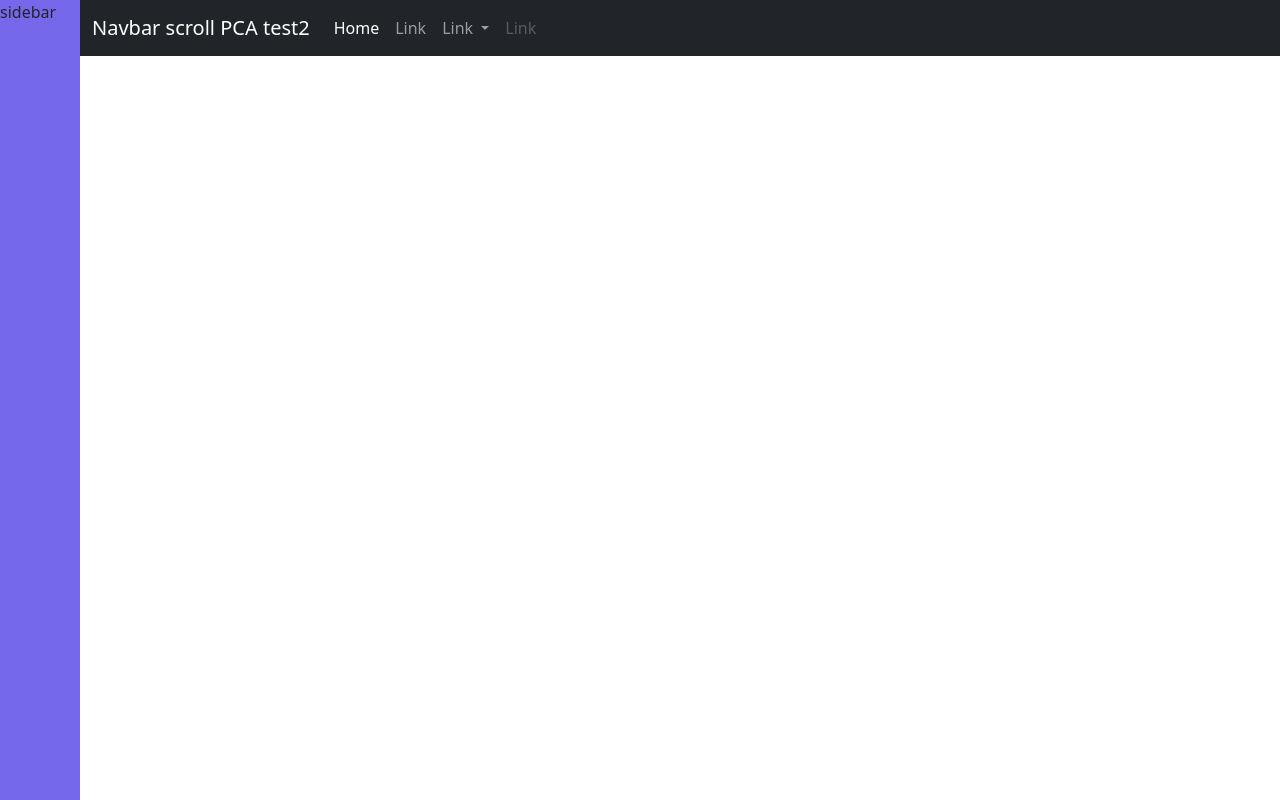
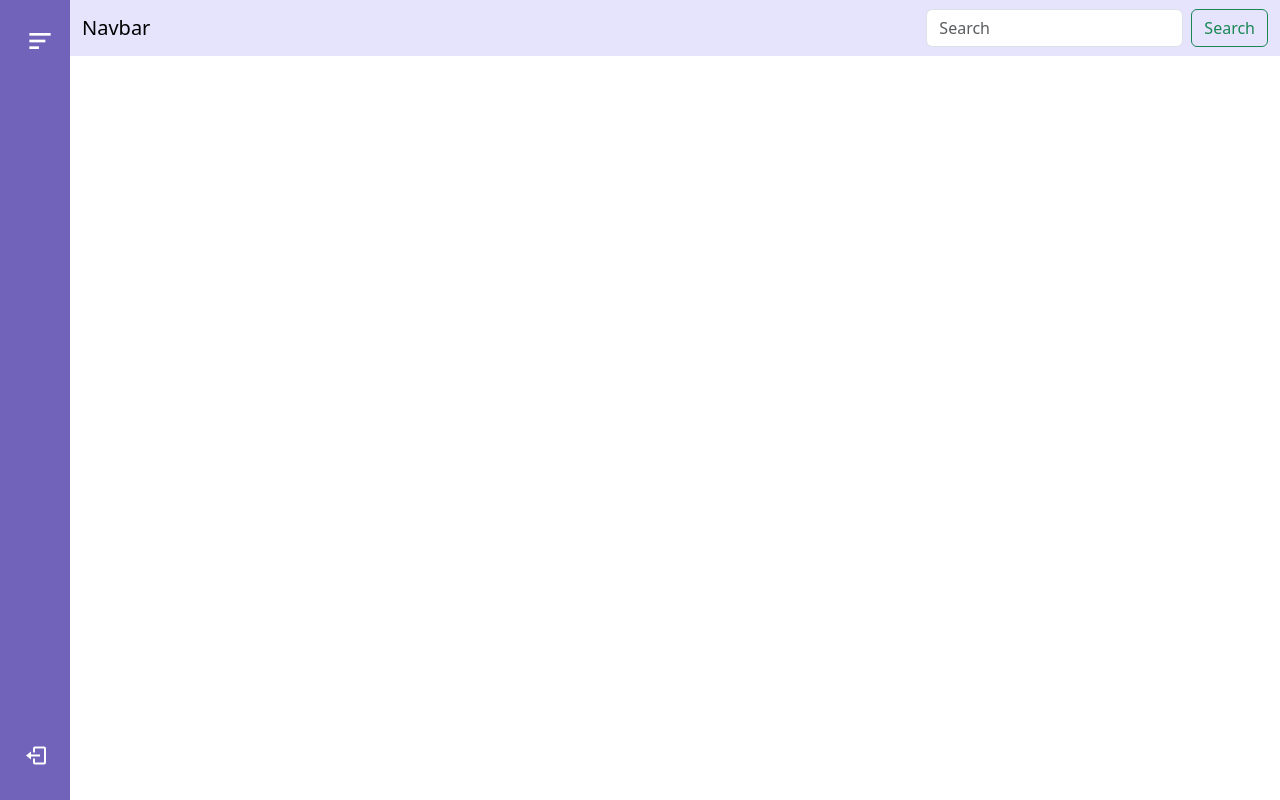
Before and after one commit to Andygggg/Vue3_Vite-boostape5, a Vue app: page / in a window 1280 px wide. Built offline with nearby package versions, Linux system fonts and the light colour scheme.

Commit message:
fix: sidebar and navbar 二稿

```diff
--- a/index.html
+++ b/index.html
@@ -1,9 +1,12 @@
-<!DOCTYPE html>
+<!doctype html>
 <html lang="en">
   <head>
-    <meta charset="UTF-8">
-    <link rel="icon" href="/favicon.ico">
-    <meta name="viewport" content="width=device-width, initial-scale=1.0">
+    <meta charset="UTF-8" />
+    <meta name="viewport" content="width = device-width, initial-scale=1 ,maximum-scale =1" />
+    <link rel="icon" href="/favicon.ico" />
+    <link href="https://unpkg.com/boxicons@2.1.4/css/boxicons.min.css" rel="stylesheet" />
+    <link rel="stylesheet" href="https://fonts.googleapis.com/css?family=Tangerine" />
+    <meta name="viewport" content="width=device-width, initial-scale=1.0" />
     <title>Vue3 Vite boostape5</title>
   </head>
   <body>
--- a/src/assets/base.css
+++ b/src/assets/base.css
@@ -19,6 +19,9 @@
   --vt-c-text-light-2: rgba(60, 60, 60, 0.66);
   --vt-c-text-dark-1: var(--vt-c-white);
   --vt-c-text-dark-2: rgba(235, 235, 235, 0.64);
+  --main-color: rgba(113, 99, 186, 255);
+  --color-dark: #1d2231;
+  --text-gray: #8390a2;
 }
 
 /* semantic color variables for this project */
--- a/src/content/Project/index.vue
+++ b/src/content/Project/index.vue
@@ -22,7 +22,8 @@ import NavBer from '../../views/Menu/NavBar.vue'
   display: flex;
 }
 .menu_left {
-  width: auto;
+  width: 70px;
+  z-index: 100;
 }
 .menu_right {
   width: auto;
--- a/src/views/Menu/NavBar.vue
+++ b/src/views/Menu/NavBar.vue
@@ -1,53 +1,12 @@
 <template>
   <div>
-    <nav class="navbar navbar-expand-lg navbar-dark bg-dark">
+    <nav class="navbar navbar-light" style="background-color: #e6e3fd">
       <div class="container-fluid">
-        <a class="navbar-brand" href="#">Navbar scroll PCA test2</a>
-        <button
-          class="navbar-toggler"
-          type="button"
-          data-bs-toggle="collapse"
-          data-bs-target="#navbarScroll"
-          aria-controls="navbarScroll"
-          aria-expanded="false"
-          aria-label="Toggle navigation"
-        >
-          <span class="navbar-toggler-icon"></span>
-        </button>
-        <div class="collapse navbar-collapse" id="navbarScroll">
-          <ul
-            class="navbar-nav me-auto my-2 my-lg-0 navbar-nav-scroll"
-            style="--bs-scroll-height: 100px"
-          >
-            <li class="nav-item">
-              <a class="nav-link active" aria-current="page" href="#">Home</a>
-            </li>
-            <li class="nav-item">
-              <a class="nav-link" href="#">Link</a>
-            </li>
-            <li class="nav-item dropdown">
-              <a
-                class="nav-link dropdown-toggle"
-                href="#"
-                id="navbarScrollingDropdown"
-                role="button"
-                data-bs-toggle="dropdown"
-                aria-expanded="false"
-              >
-                Link
-              </a>
-              <ul class="dropdown-menu" aria-labelledby="navbarScrollingDropdown">
-                <li><a class="dropdown-item" href="#">Action</a></li>
-                <li><a class="dropdown-item" href="#">Another action</a></li>
-                <li><hr class="dropdown-divider" /></li>
-                <li><a class="dropdown-item" href="#">Something else here</a></li>
-              </ul>
-            </li>
-            <li class="nav-item">
-              <a class="nav-link disabled">Link</a>
-            </li>
-          </ul>
-        </div>
+        <a class="navbar-brand">Navbar</a>
+        <form class="d-flex">
+          <input class="form-control me-2" type="search" placeholder="Search" aria-label="Search" />
+          <button class="btn btn-outline-success" type="submit">Search</button>
+        </form>
       </div>
     </nav>
   </div>
--- a/src/views/Menu/SideBar.vue
+++ b/src/views/Menu/SideBar.vue
@@ -1,13 +1,118 @@
 <template>
-  <div class="sidebar_container">sidebar</div>
+  <input type="checkbox" id="nav-toggle" style="display: none" />
+  <div class="sidebar">
+    <div class="sidebar_brand">
+      <h2>
+        <label for="nav-toggle">
+          <i class="bx bx-menu-alt-left"></i>
+        </label>
+      </h2>
+    </div>
+
+    <div class="sidebar_menu">
+      <ul>
+        <!-- <li v-for="(item, index) in ChildRouter" :key="index">
+          <div
+            :class="{ active: ChooseChild.matched[2].name === item.name }"
+            @click="PushTo(item.name)"
+          >
+            <i :class="item.meta.icon"></i>
+            <span>{{ item.meta.title }}</span>
+          </div>
+        </li> -->
+        <li>
+          <div class="footer">
+            <i class="bx bx-log-out"></i>
+            <span>登出</span>
+          </div>
+        </li>
+      </ul>
+    </div>
+  </div>
 </template>
 
 <script setup></script>
 
 <style scoped>
-.sidebar_container {
-  background-color: rgb(117, 104, 235);
-  height: 100%;
-  width: 80px;
+.sidebar {
+  width: 70px;
+  position: fixed;
+  left: 0;
+  top: 0;
+  height: 100vh;
+  background: var(--main-color);
+  z-index: 100;
+  transition: all 400ms ease;
+}
+.sidebar_brand {
+  height: 70px;
+  padding: 1.5rem;
+  color: #ffffff;
+}
+.sidebar_brand span {
+  display: inline-block;
+  padding-right: 1rem;
+}
+.sidebar_menu {
+  margin-top: 1rem;
+}
+.sidebar_menu ul {
+  padding: 0%;
+}
+.sidebar_menu li {
+  width: 100%;
+  padding: 1rem 0 1rem 0;
+  list-style: none;
+}
+.sidebar_menu div {
+  color: #ffffff;
+  font-size: 1.1rem;
+  display: flex;
+  align-items: center;
+  flex-wrap: nowrap;
+  justify-content: flex-start;
+  cursor: pointer;
+}
+.active {
+  background-color: #ffffff;
+  padding-top: 1rem;
+  padding-bottom: 1rem;
+  border-radius: 30px 0px 0px 30px;
+  color: var(--main-color) !important;
+}
+.sidebar_menu li div i {
+  font-size: 1.5rem;
+  padding: 0 1.5rem 0 1.5rem;
+}
+.footer {
+  position: absolute;
+  bottom: 0;
+  padding-bottom: 2rem;
+}
+.footer span {
+  display: none;
+}
+.sidebar_menu a span:first-child {
+  font-size: 1.5rem;
+  padding-right: 1rem;
+}
+#nav-toggle:checked + .sidebar {
+  width: 240px;
+}
+#nav-toggle:checked + .sidebar .sidebar_menu li .footer span {
+  display: block;
+  font-weight: 600;
+  animation: show 2s;
+  white-space: nowrap;
+}
+@keyframes show {
+  from {
+    opacity: 0;
+    transform: translateX(240px);
+  }
+  to {
+    opacity: 1;
+    transform: translateX(0);
+  }
 }
 </style>
```
